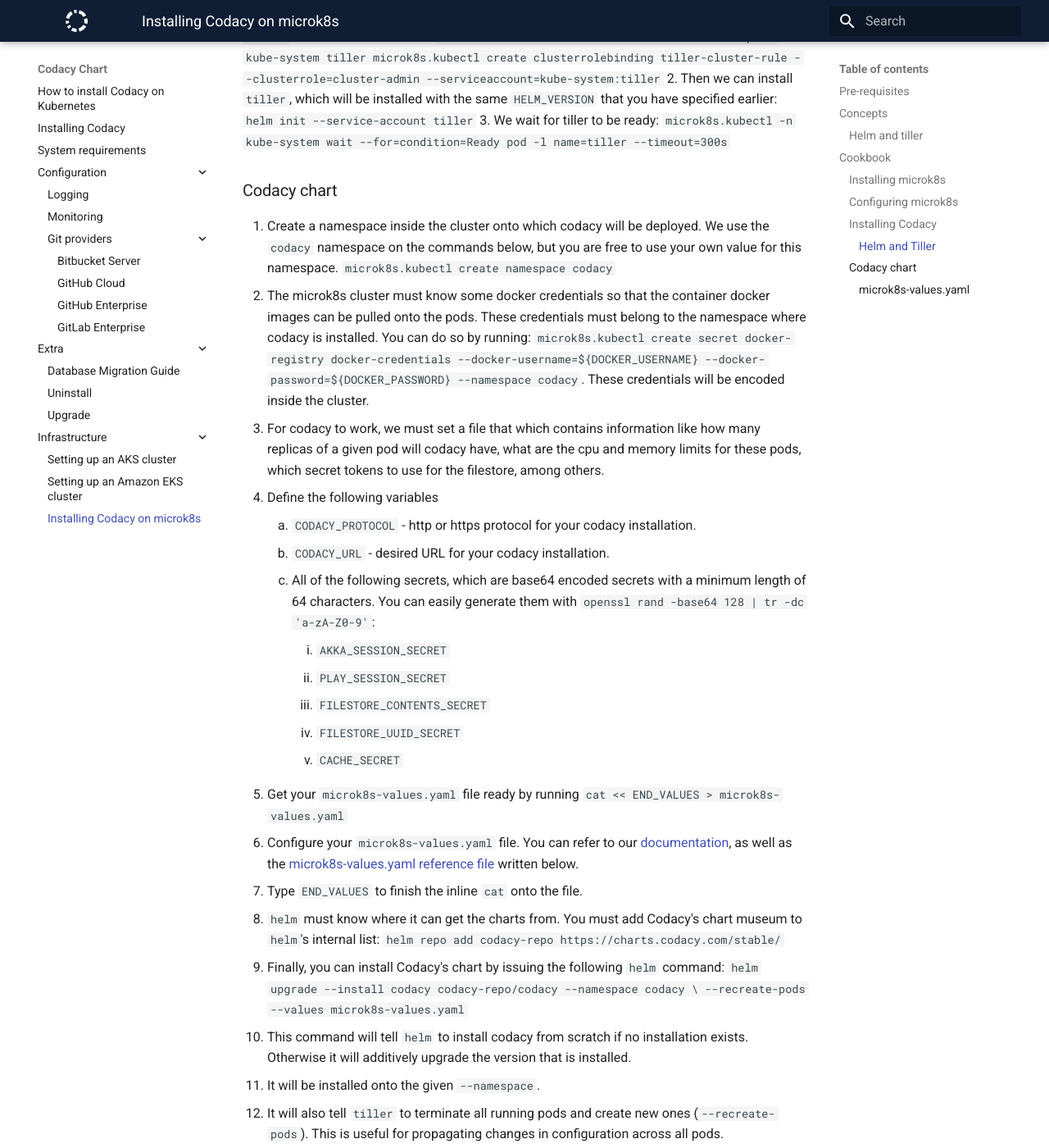
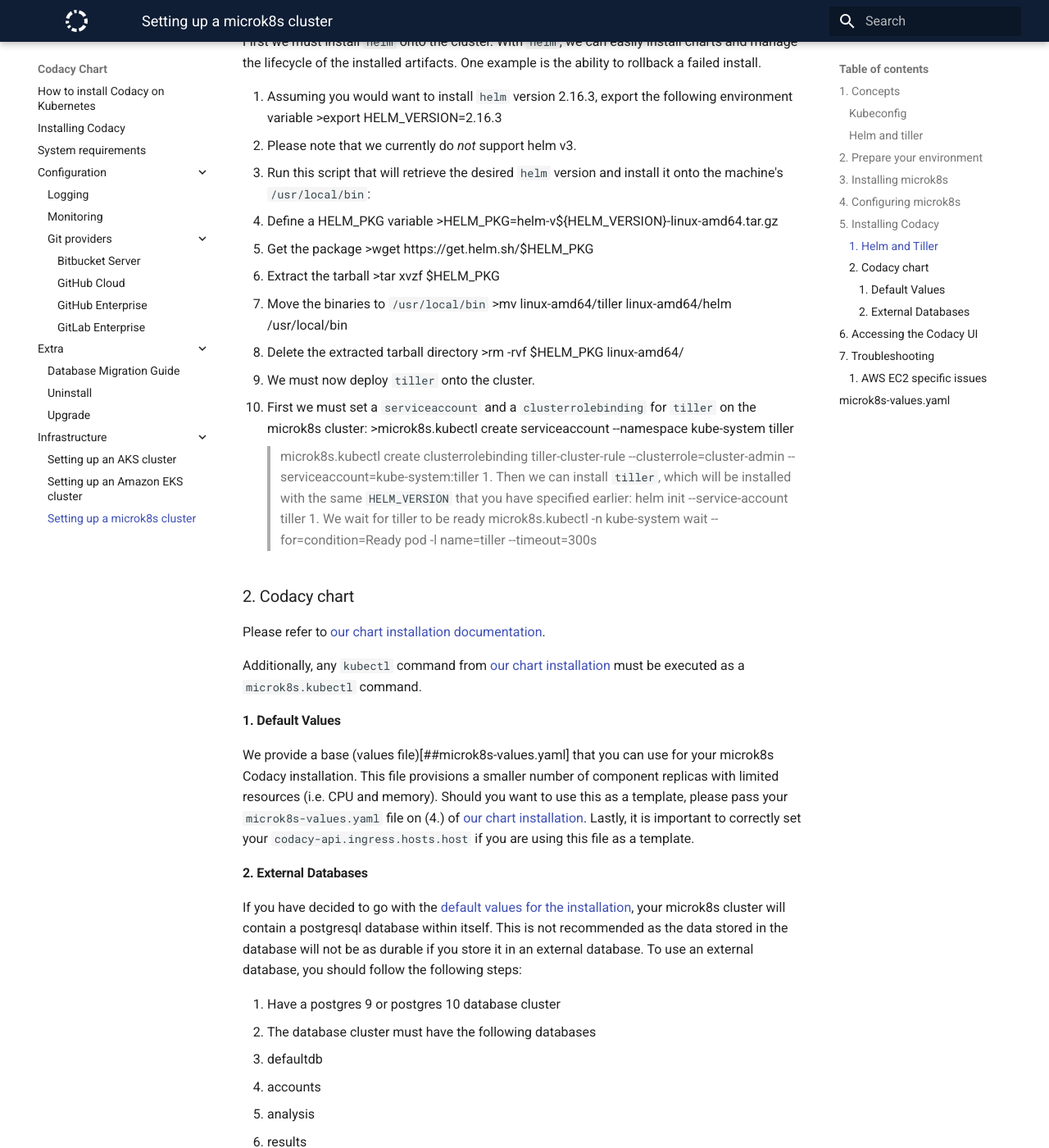
Before and after one commit to codacy/chart, an MkDocs documentation site: the page built from docs/infrastructure/microk8s-quickstart.md, in a window 1280 px wide and 1400 px high, scrolled down 2046 px. Shown: the whole window at 82% size. Built offline with MkDocs 1.6.1 and Material for MkDocs 9.7.7, drawn with Linux system fonts in a browser that asks for light colours; some of the changed text lies outside the part shown.

Commit message:
fix: formatting and sections

````diff
--- a/docs/infrastructure/microk8s-quickstart.md
+++ b/docs/infrastructure/microk8s-quickstart.md
@@ -1,90 +1,164 @@
-# Installing Codacy on microk8s
+# Setting up a microk8s cluster
 
-## Pre-requisites
+Follow the steps below to set up a microk8s cluster from scratch, including all the necessary dependencies and configuration.
 
-* a machine running Ubuntu 18.04 LTS version.
-  * Further versions might work but we recommend using an LTS release.
-* a remote session (ssh) onto your machine of choice.
+## 1. Concepts
 
-## Concepts
+### Kubeconfig
+
+Any tool that operates on top of a cluster needs to know which cluster it is going to work on. This execution context is typically called the `kubeconfig` which is stored in the `~/.kube/config` file. This filed basically defines a list of clusters and it holds several pieces of information per cluster entry: the address of the cluster (e.g. https://104.248.34.242:164309), its user friendly name (e.g. microk8s-cluster). It finally holds a reference to the current context. This is the active cluster against which any kubernetes control (`kubectl`) command you run will get executed.
 
 ### Helm and tiller
 
-Two executables will get installed onto the machine as part of this process: `helm` and `tiller`. The former is responsible for resolving the configuration of the chart to be installed, while issuing the correct install commands onto the cluster. The latter is responsible for receiving the install commands issued by `helm`, as well as managing the lifecycle of the components that have been installed. `helm` is the client facing side, while `tiller` is the server/cluster facing side.
+Two executables will get installed onto the cluster as part of this process: `helm` and `tiller`. The former is responsible for resolving the configuration of the chart to be installed, while issuing the correct install commands onto the cluster. The latter is responsible for receiving the install commands issued by `helm`, as well as managing the lifecycle of the components that have been installed. `helm` is the client facing side, while `tiller` is the server/cluster facing side.
 
-## Cookbook
+## 2. Prepare your environment
+
+Prepare your environment to set up the microk8s cluster:
+
+1. a machine running Ubuntu 18.04 LTS version.
+2. establish a remote session (ssh) onto this machine.
 
 Assuming that you are starting from a blank slate, the first step is to install microk8s. Otherwise, please jump on to the [Configuring microk8s](###Configuring-microk8s) section.
 
-### Installing microk8s
+## 3. Installing microk8s
 
-You can follow the official documentation on how to [install microk8s](https://microk8s.io/docs/). However, because we were running off of an AWS EC2 instance, we had do the following steps becore installing microk8s:
+1. Make sure the machine is up to date and also has the `nfs-common` package installed
+   >apt update && apt install nfs-common -y
 
-1. Make sure the machine is up to date and also has the `nfs-common` package installed: `apt update && apt install nfs-common -y`.
-2. We must run configure the instance's list of hosts with localhost. This was because our machine was in fact an AWS EC2 instance, and therefore we must allow the correct resolution of the local microk8s cluster on the kubeconfig. We did so by running `sed -i -e "1s/127.0.0.1 localhost.*/127.0.0.1 localhost $(hostname)/" /etc/hosts`.
-3. Traffic forwarding must be configured on the machine so that the local microk8s cluster pods can reach the internet, again because of using an AWS EC2 instance. This can be done by running `iptables -P FORWARD ACCEPT` (more info on this subject can be [found here](https://microk8s.io/docs/troubleshooting#common-issues).
+2. Install microk8s
+   >sudo snap install microk8s --classic --channel=1.15/stable
+   1. We recommend following the official documentation on how to [install microk8s](https://microk8s.io/docs/).
 
-### Configuring microk8s
+## 4. Configuring microk8s
 
 1. First, we must enable the following plugins on microk8s:
-   1. `sudo microk8s.enable dns && sudo microk8s.status --wait-ready`
-   2. `sudo microk8s.enable storage && sudo microk8s.status --wait-ready`
-   3. `sudo microk8s.enable ingress &&  sudo microk8s.status --wait-ready`
-2. Now that these plugins have been enabled, we should restart microk8s to ensure a proper bootstrap of the cluster: `microk8s.stop && microk8s.start && microk8s.status --wait-ready`. Further information on this subject can be [found here](https://github.com/ubuntu/microk8s/issues/493#issuecomment-498167435).
+    >sudo microk8s.enable dns && sudo microk8s.status --wait-ready
+
+    >sudo microk8s.enable storage && sudo microk8s.status --wait-ready
+
+    >sudo microk8s.enable ingress &&  sudo microk8s.status --wait-ready
+
+2. Now that these plugins have been enabled, we should restart microk8s to ensure a proper bootstrap of the cluster
+    >microk8s.stop && microk8s.start && microk8s.status --wait-ready
+
+    Further information on this subject can be [found here](https://github.com/ubuntu/microk8s/issues/493#issuecomment-498167435).
 3. The plugins are now enabled and the cluster bootstrapped. However, we must still wait for some microk8s internals (dns, http, and ingress) plugins to be ready. Failing to do so can result in pods entering a `CrashLoopBackoff` state:
-   1. ```microk8s.kubectl wait -n kube-system --for=condition=Ready pod -l k8s-app=kube-dns --timeout=300s && microk8s.kubectl wait -n kube-system --for=condition=Ready pod -l k8s-app=hostpath-provisioner --timeout=300s && microk8s.kubectl wait -n default --for=condition=Ready pod -l app=default-http-backend --timeout=300s && microk8s.kubectl wait -n default --for=condition=Ready pod -l name=nginx-ingress-microk8s --timeout=300s```
+
+    >microk8s.kubectl wait -n kube-system --for=condition=Ready pod -l k8s-app=kube-dns --timeout=300s
+
+    >microk8s.kubectl wait -n kube-system --for=condition=Ready pod -l k8s-app=hostpath-provisioner --timeout=300s
+
+    >microk8s.kubectl wait -n ingress --for=condition=Ready pod -l name=nginx-ingress-microk8s --timeout=300s
+
+4. Export your microk8s cluster configuration to the local kubeconfig file
+    >microk8s.config > ~/.kube/config
 
 After runing these commands, we have ensured that dns, http, and nginx ingress are enabled and working properly inside the cluster.
 
-### Installing Codacy
+## 5. Installing Codacy
 
-#### Helm and Tiller
+### 1. Helm and Tiller
 
 First we must install `helm` onto the cluster. With `helm`, we can easily install charts and manage the lifecycle of the installed artifacts. One example is the ability to rollback a failed install.
-1. Assuming you would want to install `helm` version 2.16.3, export the following environment variable: `export HELM_VERSION=2.16.3`
+
+1. Assuming you would want to install `helm` version 2.16.3, export the following environment variable
+    >export HELM_VERSION=2.16.3
    1. Please note that we currently do *not* support helm v3.
-2. Run this script that will retrieve the desired `helm` version and install it onto the machine's `/usr/local/bin`: `HELM_PKG=helm-${HELM_VERSION}-linux-amd64.tar.gz
-wget https://get.helm.sh/$HELM_PKG
-tar xvzf $HELM_PKG
-su mv linux-amd64/tiller linux-amd64/helm /usr/local/bin
-rm -rvf $HELM_PKG linux-amd64/`.
-4. We must now deploy `tiller` onto the cluster.
-   1. First we must set a `serviceaccount` and a `clusterrolebinding` for `tiller` on the microk8s cluster: `microk8s.kubectl create serviceaccount --namespace kube-system tiller
-microk8s.kubectl create clusterrolebinding tiller-cluster-rule --clusterrole=cluster-admin --serviceaccount=kube-system:tiller`
-   2. Then we can install `tiller`, which will be installed with the same `HELM_VERSION` that you have specified earlier: `helm init --service-account tiller`
-   3. We wait for tiller to be ready: `microk8s.kubectl -n kube-system wait --for=condition=Ready pod -l name=tiller --timeout=300s`
+2. Run this script that will retrieve the desired `helm` version and install it onto the machine's `/usr/local/bin`:
+   1. Define a HELM_PKG variable
+      >HELM_PKG=helm-v${HELM_VERSION}-linux-amd64.tar.gz
+   2. Get the package
+      >wget https://get.helm.sh/$HELM_PKG
+   3. Extract the tarball
+      >tar xvzf $HELM_PKG
+   4. Move the binaries to `/usr/local/bin`
+      >mv linux-amd64/tiller linux-amd64/helm /usr/local/bin
+   5. Delete the extracted tarball directory
+      >rm -rvf $HELM_PKG linux-amd64/
 
-### Codacy chart
+3. We must now deploy `tiller` onto the cluster.
+   1. First we must set a `serviceaccount` and a `clusterrolebinding` for `tiller` on the microk8s cluster:
+      >microk8s.kubectl create serviceaccount --namespace kube-system tiller
 
-1. Create a namespace inside the cluster onto which codacy will be deployed. We use the `codacy` namespace on the commands below, but you are free to use your own value for this namespace. `microk8s.kubectl create namespace codacy`
-2. The microk8s cluster must know some docker credentials so that the container docker images can be pulled onto the pods. These credentials must belong to the namespace where codacy is installed. You can do so by running: `microk8s.kubectl create secret docker-registry docker-credentials --docker-username=${DOCKER_USERNAME} --docker-password=${DOCKER_PASSWORD} --namespace codacy`. These credentials will be encoded inside the cluster.
-3. For codacy to work, we must set a file that which contains information like how many replicas of a given pod will codacy have, what are the cpu and memory limits for these pods, which secret tokens to use for the filestore, among others.
-   1. Define the following variables
-      1. `CODACY_PROTOCOL` - http or https protocol for your codacy installation.
-      2. `CODACY_URL` - desired URL for your codacy installation.
-      3. All of the following secrets, which are base64 encoded secrets with a minimum length of 64 characters. You can easily generate them with `openssl rand -base64 128 | tr -dc 'a-zA-Z0-9'`:
-         1. `AKKA_SESSION_SECRET`
-         2. `PLAY_SESSION_SECRET`
-         3. `FILESTORE_CONTENTS_SECRET`
-         4. `FILESTORE_UUID_SECRET`
-         5. `CACHE_SECRET`
-   2. Get your `microk8s-values.yaml` file ready by running `cat << END_VALUES > microk8s-values.yaml`
-   3. Configure your `microk8s-values.yaml` file. You can refer to our [documentation](../../README.md), as well as the [microk8s-values.yaml reference file](####microk8s-values.yaml) written below.
-   4. Type `END_VALUES` to finish the inline `cat` onto the file.
-4. `helm` must know where it can get the charts from. You must add Codacy's chart museum to `helm`'s internal list: `
-helm repo add codacy-repo https://charts.codacy.com/stable/`
-5. Finally, you can install Codacy's chart by issuing the following `helm` command: `helm upgrade --install codacy codacy-repo/codacy --namespace codacy \
-  --recreate-pods --values microk8s-values.yaml`
-   1. This command will tell `helm` to install codacy from scratch if no installation exists. Otherwise it will additively upgrade the version that is installed.
-   2. It will be installed onto the given `--namespace`.
-   3. It will also tell `tiller` to terminate all running pods and create new ones (`--recreate-pods`). This is useful for propagating changes in configuration across all pods.
-   4. Lastly we provide the `microk8s-values.yaml` with the intended `--value` for the cluster's configuration.
-6. After this, the pods should get to a `Running` state shortly after.
+      >microk8s.kubectl create clusterrolebinding tiller-cluster-rule --clusterrole=cluster-admin --serviceaccount=kube-system:tiller
+   1. Then we can install `tiller`, which will be installed with the same `HELM_VERSION` that you have specified earlier:
+      >helm init --service-account tiller
+   1. We wait for tiller to be ready
+      >microk8s.kubectl -n kube-system wait --for=condition=Ready pod -l name=tiller --timeout=300s
 
+### 2. Codacy chart
 
+Please refer to [our chart installation documentation](https://github.com/codacy/chart/blob/master/docs/install.md).
 
+Additionally, any `kubectl` command from [our chart installation](https://github.com/codacy/chart/blob/master/docs/install.md) must be executed as a `microk8s.kubectl` command.
 
-#### microk8s-values.yaml
+#### 1. Default Values
+
+We provide a base (values file)[##microk8s-values.yaml] that you can use for your microk8s Codacy installation. This file provisions a smaller number of component replicas with limited resources (i.e. CPU and memory). Should you want to use this as a template, please pass your `microk8s-values.yaml` file on (4.) of [our chart installation](https://github.com/codacy/chart/blob/master/docs/install.md). Lastly, it is important to correctly set your `codacy-api.ingress.hosts.host` if you are using this file as a template.
+
+#### 2. External Databases
+
+If you have decided to go with the [default values for the installation](####1.Default-Values), your microk8s cluster will contain a postgresql database within itself. This is not recommended as the data stored in the database will not be as durable if you store it in an external database.
+To use an external database, you should follow the following steps:
+
+1. Have a postgres 9 or postgres 10 database cluster
+2. The database cluster must have the following databases
+   1. defaultdb
+   2. accounts
+   3. analysis
+   4. results
+   5. metrics
+   6. filestore
+   7. jobs
+3. In the values file that you provide during the `helm` installation, define the following for the databases described above:
+   1. `global.<database>db.create=false` - disable the creation of this database inside the cluster.
+   2. `global.<database>db.postgresqlUsername` - the username that will have access to this database.
+   3. `global.<database>db.postgresqlPassword` - the passworf for the given user.
+   4. `global.<database>db.host` - hostname of the external database.
+4. The database cluster must have the following databases
+   1. activities
+   2. hotspots
+   3. listener
+5. In the values file that you provide during the `helm` installation, define the following for the databases described above:
+   1. `<database>db.create=false` - disable the creation of this database inside the cluster.
+   2. `<database>db.postgresqlUsername` - the username that will have access to this database.
+   3. `<database>db.postgresqlPassword` - the passworf for the given user.
+   4. `<database>db.host` - hostname of the external database.
+6. Note that the provided user must be the `owner` of the database(s):
+    >ALTER ROLE \<user> WITH CREATEDB;
+
+    Then you can connect as that user and create the databases:
+    ```sql
+    CREATE DATABASE accounts WITH OWNER=<user>;
+    CREATE DATABASE analysis WITH OWNER=<user>;
+    CREATE DATABASE results WITH OWNER=<user>;
+    CREATE DATABASE metrics WITH OWNER=<user>;
+    CREATE DATABASE filestore WITH OWNER=<user>;
+    CREATE DATABASE jobs WITH OWNER=<user>;
+    CREATE DATABASE activities WITH OWNER=<user>;
+    CREATE DATABASE hotspots WITH OWNER=<user>;
+    CREATE DATABASE listener WITH OWNER=<user>;
+    ```
+
+## 6. Accessing the Codacy UI
+
+In the previous section, you should have defined values for `codacy-api.ingress.hosts.host`, `global.codacy.url`, and `global.codacy.backendUrl`. This value will be the address where you can access the Codacy UI from your web browser.
+
+## 7. Troubleshooting
+
+### 1. AWS EC2 specific issues
+
+1. We had to configure the instance's list of hosts with localhost. This was because our machine was in fact an AWS EC2 instance, and therefore we must allow the correct resolution of the local microk8s cluster on the kubeconfig. We did so by running
+
+    >sudo sed -i -e "1s/127.0.0.1 localhost.*/127.0.0.1 localhost $(hostname)/" /etc/hosts
+
+2. Traffic forwarding must be configured on the machine so that the local microk8s cluster pods can reach the internet, again because of using an AWS EC2 instance. This can be done by running
+    >sudo iptables -P FORWARD ACCEPT
+
+    (more info on this subject can be [found here](https://microk8s.io/docs/troubleshooting#common-issues)).
+
+## microk8s-values.yaml
 
 ```yaml
 global:
````
Also changed, not shown: other parts of docs/infrastructure/microk8s-quickstart.md (+0 -1 lines).
